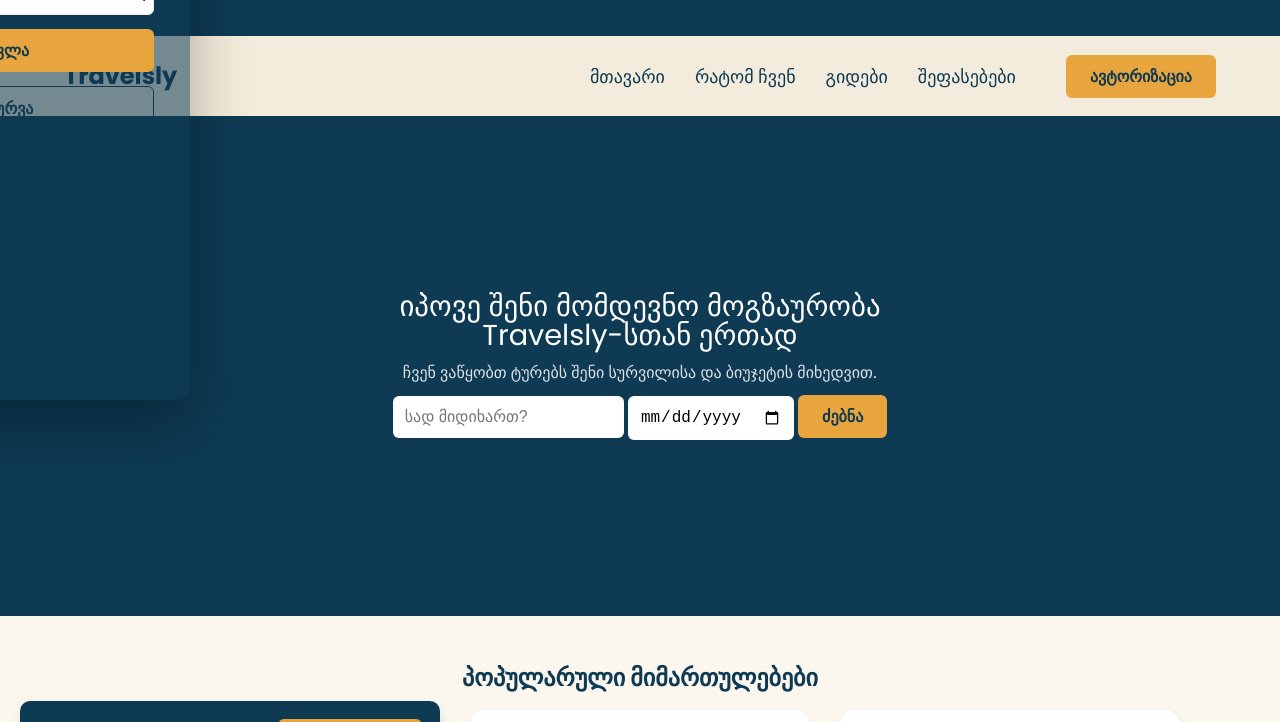
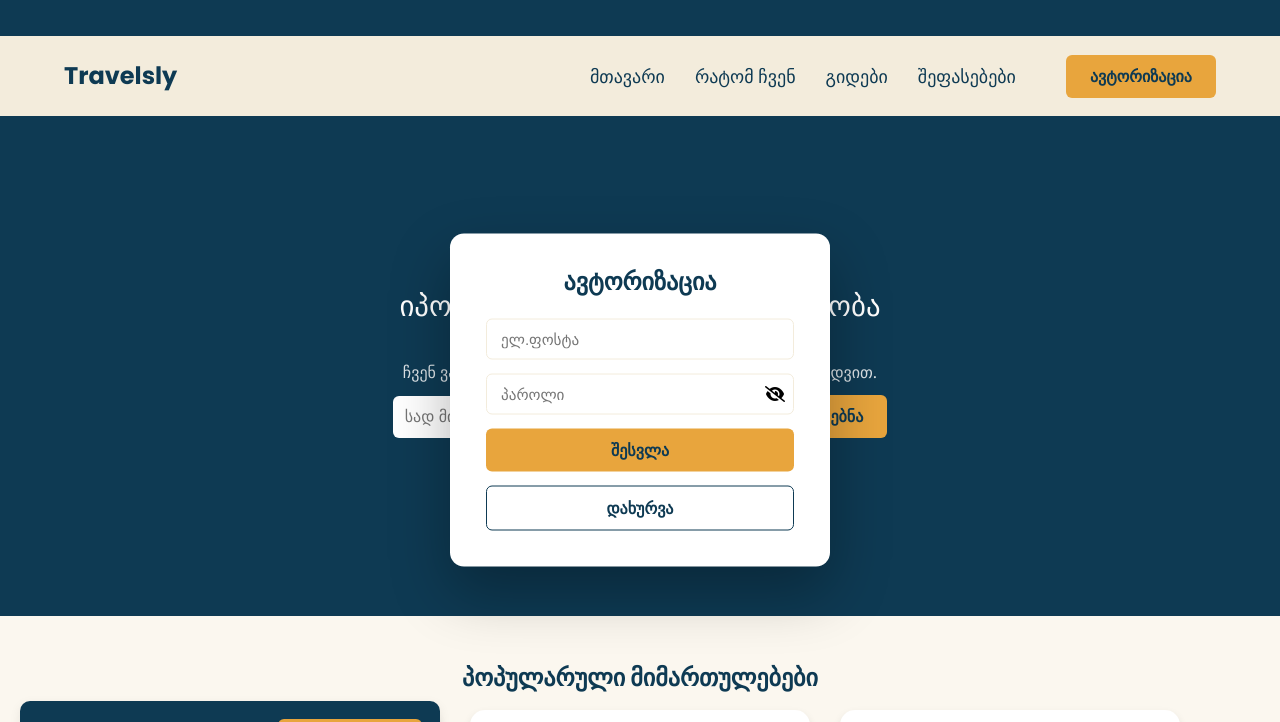
Before and after one commit to IarajuliRati/FrontEndFInalProject, a plain HTML site: page index.html in a window 1280 px wide. Both pictures are taken after a click on the button "ავტორიზაცია". Shown: the top 722 px of the page. Drawn offline with Linux system fonts and the light colour scheme; no server answers; grey boxes are pictures that could not be loaded.

Commit message:
Update site

```diff
--- a/script.js
+++ b/script.js
@@ -5,6 +5,7 @@
     BurgerBtn.classList.remove('open');
   });
 });
+
 /*=============================ზემოთ ასვლის ღილაკი=============================*/
 
 const ScrollBtn = document.getElementById('ScrollBtn');
--- a/style.css
+++ b/style.css
@@ -117,7 +117,8 @@
 
 .Authorisation {
   position: fixed;
-  inset: 0;
+  top: 50%;
+  left: 50%;
   transform: translate(-50%, -50%);
   display: none;
   width: 90%;
@@ -129,7 +130,6 @@
   padding: 36px;
   border-radius: 14px;
   box-shadow: 0 25px 60px rgba(0, 0, 0, 0.3);
-  background-color: rgba(14, 58, 83, 0.55);
   z-index: 1100;
 }
 
```
